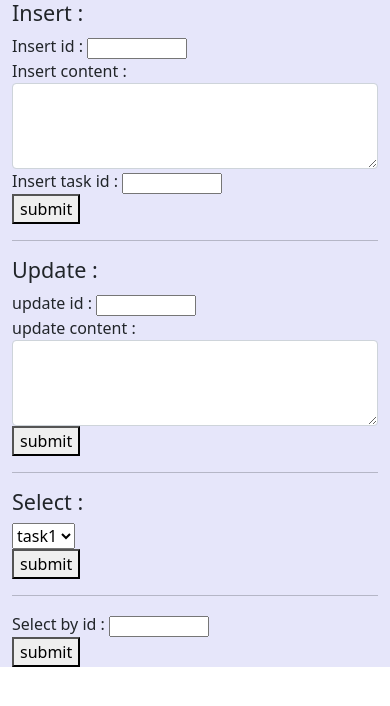
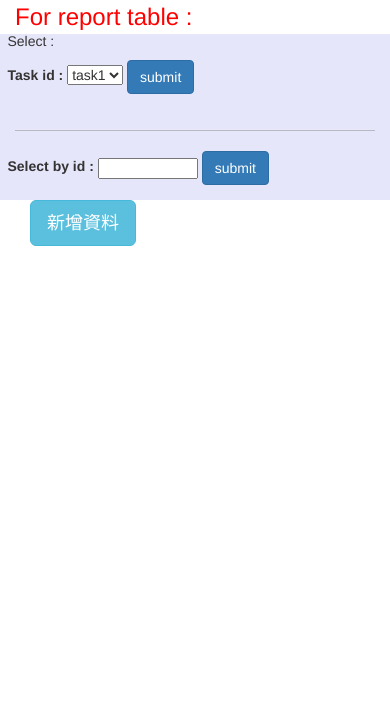
Before and after one commit to pohjohn0928/DBHelper, a Flask app: page / in a window 390 px wide. Shown: the top 706 px of the page. Run offline with Flask 2, Linux system fonts and the light colour scheme; some libraries are stand-ins or nearby versions.

Commit message:
finish CRUD
need to add id auto increament

```diff
--- a/apps.py
+++ b/apps.py
@@ -24,9 +24,10 @@ def insert():
 def update():
     id = request.values['id']
     content = request.values['content']
+    task_id = request.values['task_id']
     db_setting = DBSetting()
     with DBHelper(db_setting.host, db_setting.user, db_setting.password, db_setting.db) as db_helper:
-        result = db_helper.UpdateData(content,id)
+        result = db_helper.UpdateData(content,id,task_id)
         return result
 
 @app.route('/delete',methods = ["POST"])
--- a/templates/index.html
+++ b/templates/index.html
@@ -1,9 +1,15 @@
 <html>
 <title>{{title}}</title>
 <head>
-        <link href="https://cdn.jsdelivr.net/npm/bootstrap@5.0.0-beta1/dist/css/bootstrap.min.css" rel="stylesheet" integrity="sha384-giJF6kkoqNQ00vy+HMDP7azOuL0xtbfIcaT9wjKHr8RbDVddVHyTfAAsrekwKmP1" crossorigin="anonymous">
-        <script src="https://cdn.jsdelivr.net/npm/bootstrap@5.0.0-beta1/dist/js/bootstrap.bundle.min.js" integrity="sha384-ygbV9kiqUc6oa4msXn9868pTtWMgiQaeYH7/t7LECLbyPA2x65Kgf80OJFdroafW" crossorigin="anonymous"></script>
+    <link href="https://cdn.jsdelivr.net/npm/bootstrap@5.0.0-beta1/dist/css/bootstrap.min.css" rel="stylesheet"
+          integrity="sha384-giJF6kkoqNQ00vy+HMDP7azOuL0xtbfIcaT9wjKHr8RbDVddVHyTfAAsrekwKmP1" crossorigin="anonymous">
+    <script src="https://cdn.jsdelivr.net/npm/bootstrap@5.0.0-beta1/dist/js/bootstrap.bundle.min.js"
+            integrity="sha384-ygbV9kiqUc6oa4msXn9868pTtWMgiQaeYH7/t7LECLbyPA2x65Kgf80OJFdroafW"
+            crossorigin="anonymous"></script>
     <script type="text/javascript" src="http://code.jquery.com/jquery-1.7.1.min.js"></script>
+    <link rel="stylesheet" href="https://maxcdn.bootstrapcdn.com/bootstrap/3.4.1/css/bootstrap.min.css">
+    <script src="https://ajax.googleapis.com/ajax/libs/jquery/3.5.1/jquery.min.js"></script>
+    <script src="https://maxcdn.bootstrapcdn.com/bootstrap/3.4.1/js/bootstrap.min.js"></script>
 </head>
 <style>
         input{
@@ -13,6 +19,7 @@
 
 </style>
 <script>
+        var global_id=0;
         function InsertFunc(){
             var aj = $.ajax({
                 url : '/insert',
@@ -28,22 +35,37 @@
         }
 
         function UpdateFunc(){
+            id = global_id;
+            content = document.getElementById("updateContent").value;
+            task_id = document.getElementById("updateTaskId").value;
+            var check =  confirm(`Are you sure to update the content?`);
+            console.log(id);
+            console.log(content);
+            console.log(task_id);
+
+            if(check){
                 var aj = $.ajax({
                     url : '/update',
                     data :
                     {
-                    id : $('#UpdateId').val(),
-                    content : $('#UpdateContent').val(),
+                        id : id,
+                        content : content,
+                        task_id : task_id
                     },
                     type : 'post',
                     success : function (result) { alert(result); }
                 })
             }
+        }
+
+        function UpdateFunc2(x){
+            console.log(global_id);
+        }
 
         function DeleteFunc(i){
-            console.log(i);
             var className = `deleteBtn${i}`;
-            console.log(className);
+            var check =  confirm(`Are you sure to delete the row you selected?`);
+            if(check){
                 var aj = $.ajax({
                     url : '/delete',
                     data :
@@ -53,6 +75,7 @@
                     type : 'post',
                     success : function (result) { alert(result); }
                 })
+            }
         }
 
         function SelectTaskFunc(){
@@ -70,16 +93,20 @@
         }
 
 
-
         function displayTaskIdNews(news){
-            var content = `<table class="table table-success table-striped">`;
-            content += `<tr></tr><td>Id</td><td>Content</td><td>Task Id</td><td>Delete</td>`;
+            var content = `<table class="table table-bordered table-success table-striped">`;
+            content += `<tr></tr><td>Id</td><td>Content</td><td>Task Id</td><td>Delete</td><td>Update</td>`;
             var len = news["id"].length;
             for(var i = 0 ; i < len ; i++){
-                    content += `<tr></tr><td>${news["id"][i]}</td><td>${news["content"][i]}</td><td>${news["task_id"][i]}</td><td><button class="deleteBtn${i}" onclick="DeleteFunc(${i})" value="${news["id"][i]}">delete</button></td>`;
+                content += `<tr></tr><td>${news["id"][i]}</td><td>${news["content"][i]}</td><td>${news["task_id"][i]}</td><td><button class="deleteBtn${i} btn btn-primary" onclick="DeleteFunc(${i})" value="${news["id"][i]}">delete</button></td>`;
+                content += `<td><button type="button" class="btn btn-primary" data-toggle="modal" data-target="#update" onclick="setGlobalId(${news["id"][i]})">更新資料</button></td>`;
             }
             content += `</table>`
-            document.getElementById("showInfo").innerHTML = content
+            document.getElementById("showInfo").innerHTML = content;
+        }
+
+        function setGlobalId(id){
+            global_id = id;
         }
 
         function SelectIdFunc(){
@@ -103,62 +130,29 @@
 
         function displayIdNews(news){
             var i = 0;
-            content = `<table class="table table-success table-striped">`;
-            content += `<tr></tr><td>Id</td><td>Content</td><td>Task Id</td><td>Delete</td>`;
-            content +=`<tr></tr><td>${news["id"]}</td><td>${news["content"]}</td><td>${news["task_id"]}</td><td><button class="deleteBtn${i}" onclick="DeleteFunc(${i})" value="${news["id"]}">delete</button></td>`;
+            content =  `<table class="table table-success table-striped">`;
+            content += `<tr></tr><td>Id</td><td>Content</td><td>Task Id</td><td>Delete</td><td>Update</td>`;
+            content += `<tr></tr><td>${news["id"]}</td><td>${news["content"]}</td><td>${news["task_id"]}</td><td><button class="deleteBtn${i} btn btn-primary" onclick="DeleteFunc(${i})" value="${news["id"]}">delete</button></td>`;
+            content += `<td><button type="button" class="btn btn-primary get_id" data-toggle="modal" data-target="#update" onclick="setGlobalId(${news["id"]})">更新資料</button></td>`;
             content += `</table>`;
             document.getElementById("showInfo").innerHTML = content;
         }
 
+
+
+
+
+
 </script>
 <body>
 <div class="container-fluid">
+    <font size="5" color="red">For report table : </font>
     <div class="row">
         <div class="col-sm-4" style="background-color:lavender;">
             <div class="row">
-                        <h4>Insert : </h4>
+                <h5>Select : </h5>
                 <div class="form-group">
-                        <div class="col-sm-4" style="background-color:lavender;">Insert id : <input type="text" id="SelectId"/></div>
-                        </div>
-                        <div class="form-group">
-                            <div class="col-sm-3" style="background-color:lavender;">
-                                Insert content :
-                                <div class="form-group">
-                                    <textarea class="form-control" rows="3" id="SelectContent"></textarea>
-                                </div>
-                            </div>
-                        </div>
-                        <div class="form-group">
-                            <div class="col-sm-3" style="background-color:lavender;">Insert task id : <input type="text" id="SelectTaskId"/></div>
-                        </div>
-                        <div class="form-group">
-                            <div class="col-sm-2" style="background-color:lavender;"><button onclick="InsertFunc()">submit</button></div>
-                        </div>
-                    </div>  <!--Insert-->
-                    <hr/>
-                    <div class="row">
-                        <h4>Update : </h4>
-                        <div class="form-group">
-                            <div class="col-sm-4" style="background-color:lavender;">update id : <input type="text" id="UpdateId"/></div>
-                        </div>
-                        <div class="form-group">
-                            <div class="col-sm-4" style="background-color:lavender;">
-                                update content :
-                                <div class="form-group">
-                                    <textarea class="form-control" rows="3" id="UpdateContent"></textarea>
-                                </div>
-                            </div>
-                        </div>
-                        <div class="form-group">
-                            <div class="col-sm-4" style="background-color:lavender;"><button onclick="UpdateFunc()">submit</button></div>
-                        </div>
-                    </div>   <!--Update-->
-
-                    <hr/>
-                    <div class="row">
-                        <h4>Select : </h4>
-                        <div class="form-group">
-                            <div class="col-sm-6" style="background-color:lavender;">
+                    <label for="SelectTask">Task id :</label>
                     <select id="SelectTask">
                         <option value="1">task1</option>
                         <option value="2">task2</option>
@@ -166,24 +160,87 @@
                         <option value="4">task4</option>
                         <option value="5">task5</option>
                     </select>
-                            </div>
-                        </div>
-                        <div class="form-group">
-                            <div class="col-sm-6" style="background-color:lavender;"><button onclick="SelectTaskFunc()">submit</button></div>
+                    <button type="submit" class="btn btn-primary" onclick="SelectTaskFunc()">submit</button>
                 </div>
             </div>  <!--Select-->
             <hr/>
+
             <div class="row">
                 <div class="form-group">
-                            <div class="col-sm-6" style="background-color:lavender;">Select by id : <input type="text" id="SelectById"/></div>
+                    <label for="SelectById">Select by id : </label>
+                    <input type="text" id="SelectById"/>
+                    <button type="submit" class="btn btn-primary" onclick="SelectIdFunc()">submit</button>
+                </div>
+            </div>
+        </div>
+
+        <div class="col-sm-8" style="background-color:white;">
+
+            <!--        modal-->
+            <div class="container">
+                <button type="button" class="btn btn-info btn-lg" data-toggle="modal" data-target="#insert">新增資料</button>
+                <div class="modal fade" id="insert" role="dialog">
+                    <div class="modal-dialog">
+                        <div class="modal-content">
+                            <div class="modal-header">
+                                <h4 class="modal-title">新增資訊</h4>
+                            </div>
+                            <div class="modal-body">
+                                <form>
+                                    <div class="form-group">
+                                        <label for="SelectId">Insert id :</label>
+                                        <input type="text" class="form-control" id="SelectId"
+                                               aria-describedby="emailHelp"/>
                                     </div>
                                     <div class="form-group">
-                            <div class="col-sm-6" style="background-color:lavender;"><button onclick="SelectIdFunc()">submit</button></div>
+                                        <label for="SelectContent">Insert content :</label>
+                                        <textarea class="form-control" rows="3" id="SelectContent"></textarea>
                                     </div>
-                    </div>  <!--Select-->
+                                    <div class="form-group">
+                                        <label for="SelectTaskId">Insert task id :</label>
+                                        <input type="text" id="SelectTaskId"/>
                                     </div>
-                <div class="col-sm-8" style="background-color:white;">
+                                </form>
+                            </div>
+                            <div class="modal-footer">
+                                <button type="button" class="btn btn-default" data-dismiss="modal">Close</button>
+                                <button type="submit" class="btn btn-primary" onclick="InsertFunc()">submit</button>
+                            </div>
+                        </div>
+                    </div>
+                </div>
+
+                <div class="modal fade" id="update" role="dialog">
+                    <div class="modal-dialog">
+                        <div class="modal-content">
+                            <div class="modal-header">
+                                <h4 class="modal-title">更新資訊</h4>
+                            </div>
+                            <div class="modal-body">
+                                <form>
+                                    <div class="form-group">
+                                        <label for="SelectContent">content :</label>
+                                        <textarea class="form-control" rows="3" id="updateContent"></textarea>
+                                    </div>
+                                    <div class="form-group">
+                                        <label for="SelectTaskId">task id :</label>
+                                        <input type="text" id="updateTaskId"/>
+                                    </div>
+                                </form>
+                            </div>
+                            <div class="modal-footer">
+                                <button type="button" class="btn btn-default" data-dismiss="modal">Close</button>
+                                <button type="submit" class="btn btn-primary" onclick="UpdateFunc()">submit</button>
+                            </div>
+                        </div>
+                    </div>
+                </div>
+            </div>
+
+
+            <div class="row" class="btn btn-primary">
                 <div id="showInfo"></div>
+            </div>
         </div>
     </div>
 </div>
--- a/utils/db_helper.py
+++ b/utils/db_helper.py
@@ -9,7 +9,7 @@ class DBHelper:
         self.db = db
         FORMAT = '%(asctime)s %(levelname)s: %(message)s'
         DATE_FORMAT = '%Y%m%d %H:%M:%S'
-        logging.basicConfig(level=logging.DEBUG, format=FORMAT, datefmt=DATE_FORMAT, filename='log\\db.log', filemode='a')
+        logging.basicConfig(level=logging.DEBUG, format=FORMAT, datefmt=DATE_FORMAT, filename='C:\\Users\\taisiangbo\\Desktop\\python\\dbHelper\\log\\db.log', filemode='a')
 
     def __enter__(self):
         sql = "show databases"
@@ -43,11 +43,11 @@ class DBHelper:
         else:
             return "Id already exist!"
 
-    def UpdateData(self, str, id: int):
+    def UpdateData(self, str, id: int,taskId:int):
         checkSql = f"select * from report where id={id}"
         self.cursor.execute(checkSql)
         if self.cursor.fetchall() != ():
-            sql = f"UPDATE report set content = '{str}' where id = '{id}'"
+            sql = f"UPDATE report set content = '{str}', taskId = '{taskId}' where id = '{id}'"
             self.cursor.execute(sql)
             return f"id : {id} is updated with content : {str}"
         else:
```
Also changed, not shown: tests/test_db.py (+4 -5 lines). Lines whose indentation alone changed are shown as unchanged.
